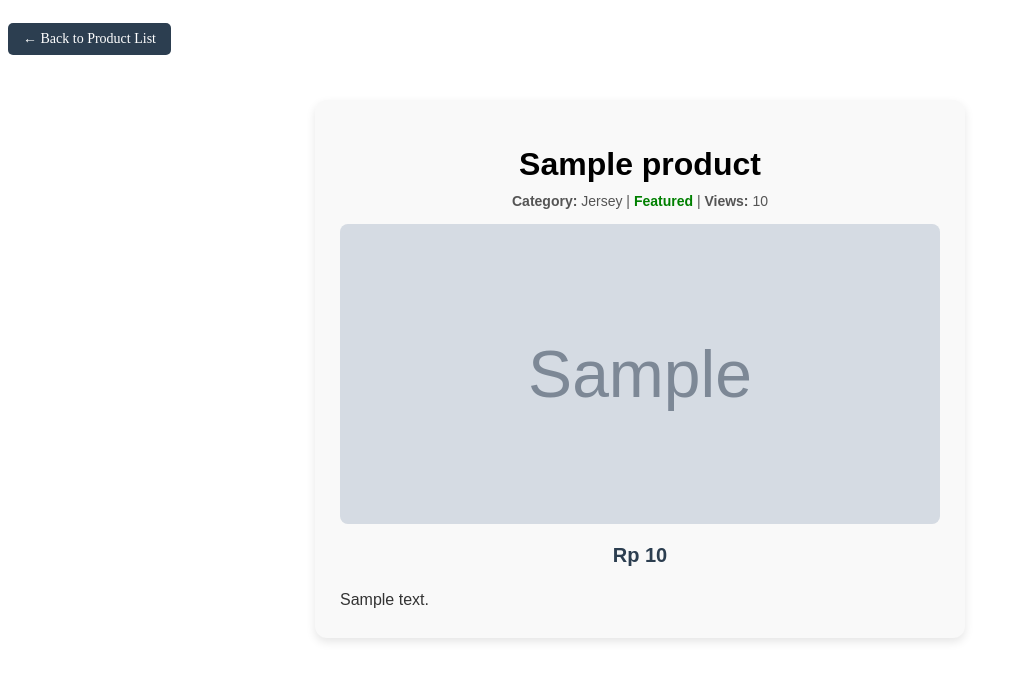
After one commit to YatzuuValz/yatzuu-shop, a Django app: template main/templates/product_detail.html in a window 1280 px wide. The commit adds this page. Shown: the top 681 px of the page, without its empty margins (0-1019 px from the left). Run offline with Django 5.2, Linux system fonts and the light colour scheme; the template is opened without the code that fills it: values that come from a table or form of the project are taken from there, others are empty; tables that the repository leaves empty hold one stand-in row (values such as "Sample post"); grey boxes marked "Sample" are stand-in pictures.

Commit message:
selesai settup

```diff
--- a/football_shop/settings.py
+++ b/football_shop/settings.py
@@ -31,6 +31,9 @@ PRODUCTION = os.getenv('PRODUCTION', 'False').lower() == 'true'
 DEBUG = True
 
 ALLOWED_HOSTS = ["localhost", "127.0.0.1","yahya-muhandar-yatzuushop.pbp.cs.ui.ac.id"]
+CSRF_TRUSTED_ORIGINS = [
+    "https://yahya-muhandar-yatzuushop.pbp.cs.ui.ac.id"
+]
 
 
 # Application definition
@@ -60,7 +63,7 @@ ROOT_URLCONF = 'football_shop.urls'
 TEMPLATES = [
     {
         'BACKEND': 'django.template.backends.django.DjangoTemplates',
-        'DIRS': [],
+        'DIRS': [BASE_DIR / 'templates'], # Tambahkan konten baris ini
         'APP_DIRS': True,
         'OPTIONS': {
             'context_processors': [
--- a/main/models.py
+++ b/main/models.py
@@ -12,7 +12,7 @@ class Product(models.Model):
         ('training', 'Training Equipment'),
         ('merch', 'Merchandise'),
     ]
-    id = models.UUIDField(default=uuid.uuid4, editable=False, unique=True)
+    id = models.UUIDField(default=uuid.uuid4, editable=False, unique=True, primary_key=True)
     name = models.CharField(max_length=255)
     price = models.IntegerField(default=0)
     description = models.TextField()
--- /dev/null
+++ b/main/templates/product_detail.html
@@ -0,0 +1,87 @@
+{% extends 'base.html' %}
+{% block content %}
+<style>
+    .product-container {
+        max-width: 600px;
+        margin: 30px auto;
+        background: #f9f9f9;
+        padding: 25px;
+        border-radius: 12px;
+        box-shadow: 0 4px 10px rgba(0,0,0,0.1);
+        font-family: Arial, sans-serif;
+    }
+
+    .product-container h1 {
+        margin-bottom: 10px;
+        text-align: center;
+    }
+
+    .product-meta {
+        text-align: center;
+        color: #555;
+        margin-bottom: 15px;
+        font-size: 14px;
+    }
+
+    .product-image {
+        width: 100%;
+        max-height: 300px;
+        object-fit: cover;
+        border-radius: 8px;
+        display: block;
+        margin: 0 auto 20px;
+    }
+
+    .product-price {
+        text-align: center;
+        font-size: 20px;
+        font-weight: bold;
+        color: #2c3e50;
+        margin-bottom: 20px;
+    }
+
+    .product-description {
+        line-height: 1.6;
+        color: #333;
+        text-align: justify;
+    }
+
+    .back-button {
+        display: inline-block;
+        margin: 15px 0;
+        padding: 8px 15px;
+        background: #2c3e50;
+        color: white;
+        border: none;
+        border-radius: 5px;
+        text-decoration: none;
+        font-size: 14px;
+    }
+
+    .back-button:hover {
+        background: #1a242f;
+    }
+</style>
+
+<a href="{% url 'main:show_main' %}" class="back-button">← Back to Product List</a>
+
+<div class="product-container">
+    <h1>{{ product.name }}</h1>
+
+    <div class="product-meta">
+        <b>Category:</b> {{ product.get_category_display }}
+        {% if product.is_featured %} | <span style="color: green; font-weight: bold;">Featured</span>{% endif %}
+        {% if product.is_recommended %} | <span style="color: red; font-weight: bold;">Hot</span>{% endif %}
+        | <b>Views:</b> {{ product.item_views }}
+    </div>
+
+    {% if product.thumbnail %}
+        <img src="{{ product.thumbnail }}" alt="{{ product.name }}" class="product-image">
+    {% endif %}
+
+    <div class="product-price">Rp {{ product.price }}</div>
+
+    <div class="product-description">{{ product.description }}</div>
+</div>
+
+{% endblock content %}
--- a/main/urls.py
+++ b/main/urls.py
@@ -1,8 +1,17 @@
 from django.urls import path
-from main.views import show_main
+from main.views import show_main,create_product,show_product,show_xml, show_json, show_xml_by_id, show_json_by_id
+
+
+
 
 app_name = 'main'
 
 urlpatterns = [
     path('', show_main, name='show_main'),
+    path('create-product/', create_product, name='create_product'),
+    path('product/<str:id>/', show_product, name='show_product'),
+    path('xml/', show_xml, name='show_xml'),
+    path('json/', show_json, name='show_json'),
+    path('xml/<str:news_id>/', show_xml_by_id, name='show_xml_by_id'),
+    path('json/<str:news_id>/', show_json_by_id, name='show_json_by_id'),
 ]
--- /dev/null
+++ b/templates/base.html
@@ -0,0 +1,13 @@
+{% load static %}
+<!DOCTYPE html>
+<html lang="en">
+<head>
+    <meta charset="UTF-8" />
+    <meta name="viewport" content="width=device-width, initial-scale=1.0" />
+    {% block meta %} {% endblock meta %}
+</head>
+
+<body>
+    {% block content %} {% endblock content %}
+</body>
+</html>
```
Also changed, not shown: main/forms.py (added, +7 -0 lines), main/templates/create_product.html (added, +18 -0 lines), main/templates/main.html (+141 -15 lines), main/views.py (+56 -4 lines), main/templates/random.html (deleted).
